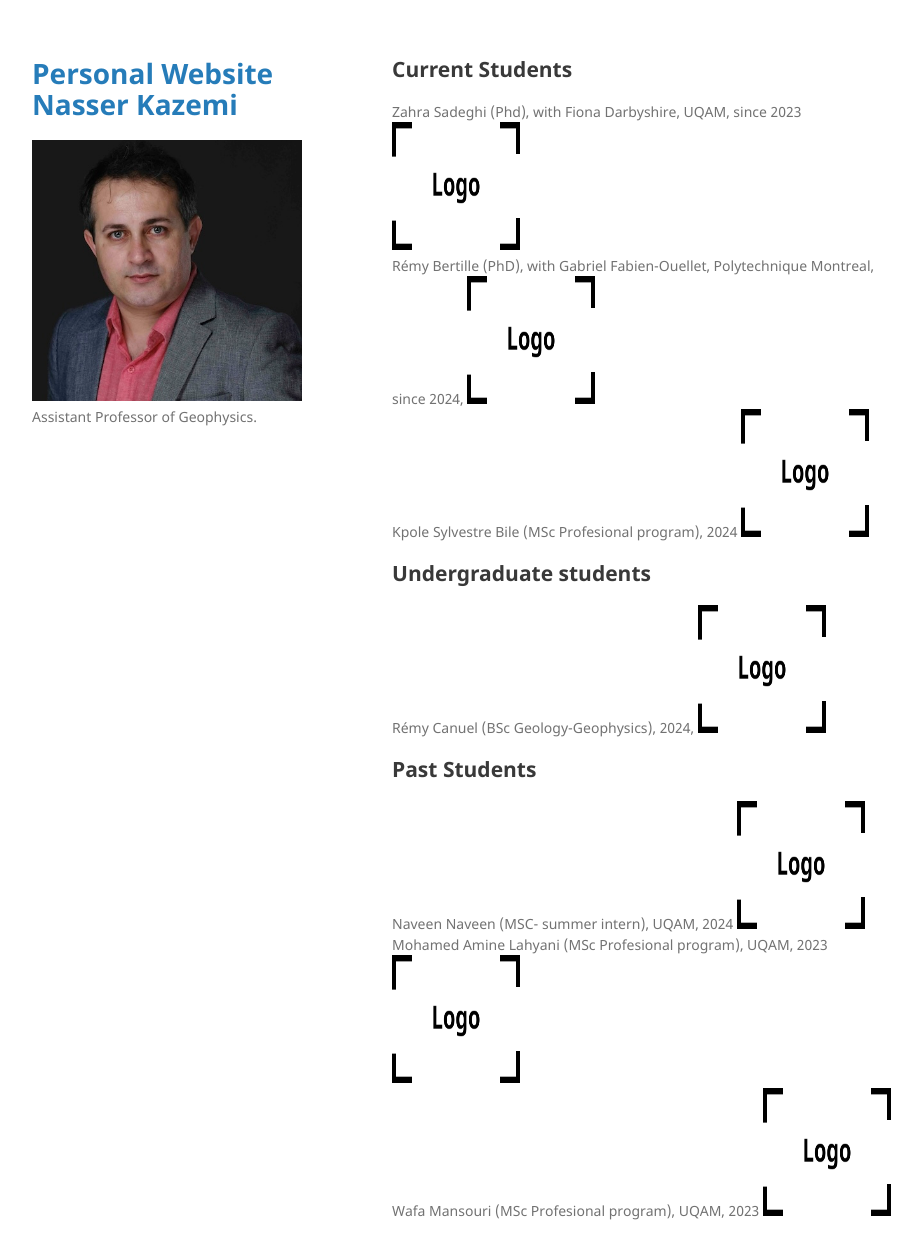
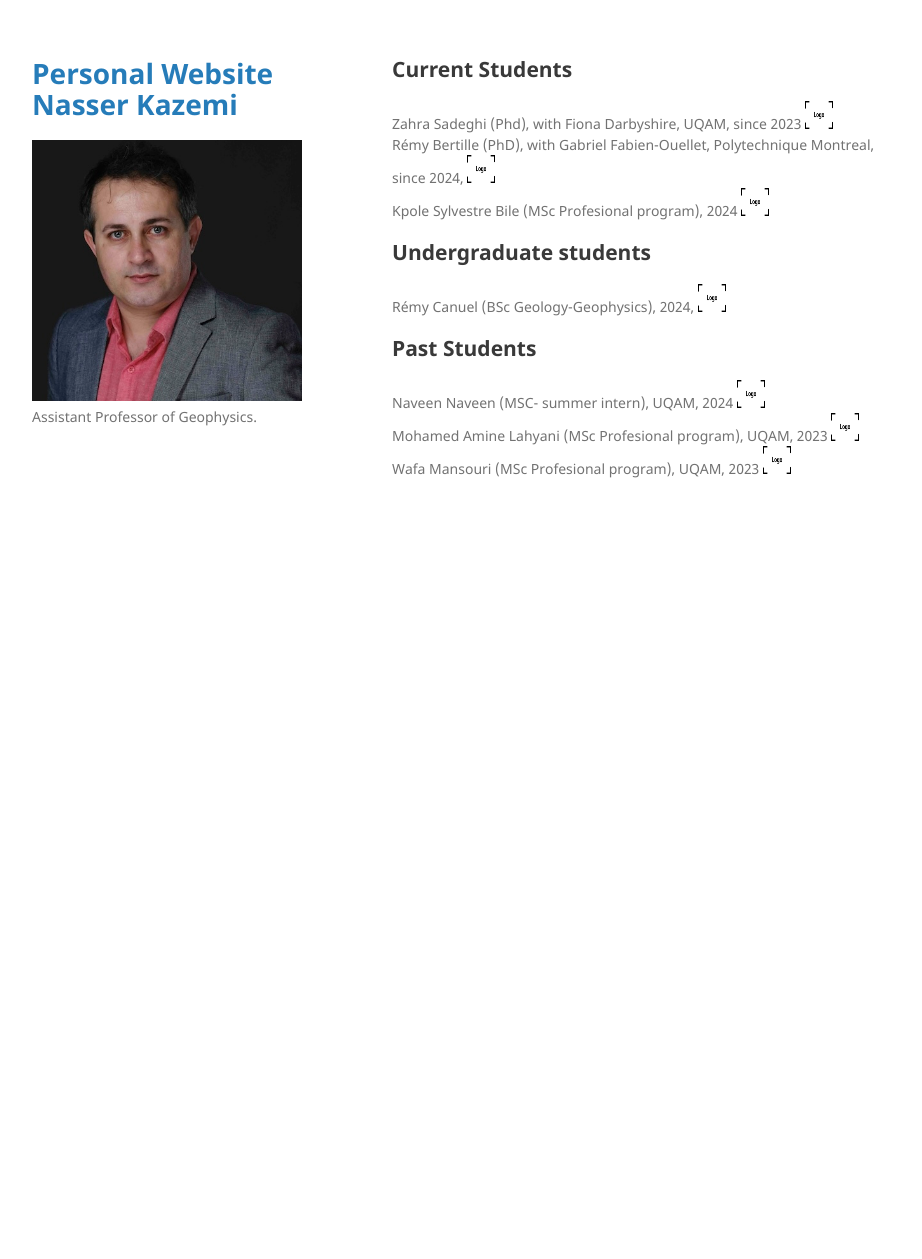
Before and after one commit to nasser00/uqam, a Jekyll site: the page built from students.md, in a window 1280 px wide and 1291 px high. Shown: the top 1259 px of the window, without its empty margins (178-1100 px from the left). Built offline with Jekyll 4.4.1, drawn with Linux system fonts in a browser that asks for light colours; our own code applies the rules of GitHub Pages for plain Markdown files.

Commit message:
Update students.md

```diff
--- a/students.md
+++ b/students.md
@@ -1,11 +1,11 @@
 ## Current Students
 
-Zahra Sadeghi (Phd), with Fiona Darbyshire, UQAM, since 2023 <img src="https://nasser00.github.io/uqam/assets/img/logo.png" alt="Description" width="128" height="128"> <br>
-Rémy Bertille (PhD), with Gabriel Fabien-Ouellet, Polytechnique Montreal, since 2024, <img src="https://nasser00.github.io/uqam/assets/img/logo.png" alt="Description" width="128" height="128"> <br >
-Kpole Sylvestre Bile (MSc Profesional program), 2024 <img src="https://nasser00.github.io/uqam/assets/img/logo.png" alt="Description" width="128" height="128"> <br >
+Zahra Sadeghi (Phd), with Fiona Darbyshire, UQAM, since 2023 <img src="https://nasser00.github.io/uqam/assets/img/logo.png" alt="Description" width="28" height="28"> <br>
+Rémy Bertille (PhD), with Gabriel Fabien-Ouellet, Polytechnique Montreal, since 2024, <img src="https://nasser00.github.io/uqam/assets/img/logo.png" alt="Description" width="28" height="28"> <br >
+Kpole Sylvestre Bile (MSc Profesional program), 2024 <img src="https://nasser00.github.io/uqam/assets/img/logo.png" alt="Description" width="28" height="28"> <br >
 ## Undergraduate students
-Rémy Canuel (BSc Geology-Geophysics), 2024, <img src="https://nasser00.github.io/uqam/assets/img/logo.png" alt="Description" width="128" height="128"> <br >
+Rémy Canuel (BSc Geology-Geophysics), 2024, <img src="https://nasser00.github.io/uqam/assets/img/logo.png" alt="Description" width="28" height="28"> <br >
 ## Past Students
-Naveen Naveen (MSC- summer intern), UQAM, 2024 <img src="https://nasser00.github.io/uqam/assets/img/logo.png" alt="Description" width="128" height="128"><br >
-Mohamed Amine Lahyani (MSc Profesional program), UQAM, 2023 <img src="https://nasser00.github.io/uqam/assets/img/logo.png" alt="Description" width="128" height="128"><br >
-Wafa Mansouri (MSc Profesional program), UQAM, 2023 <img src="https://nasser00.github.io/uqam/assets/img/logo.png" alt="Description" width="128" height="128"><br >
+Naveen Naveen (MSC- summer intern), UQAM, 2024 <img src="https://nasser00.github.io/uqam/assets/img/logo.png" alt="Description" width="28" height="28"><br >
+Mohamed Amine Lahyani (MSc Profesional program), UQAM, 2023 <img src="https://nasser00.github.io/uqam/assets/img/logo.png" alt="Description" width="28" height="28"><br >
+Wafa Mansouri (MSc Profesional program), UQAM, 2023 <img src="https://nasser00.github.io/uqam/assets/img/logo.png" alt="Description" width="28" height="28"><br >
```
